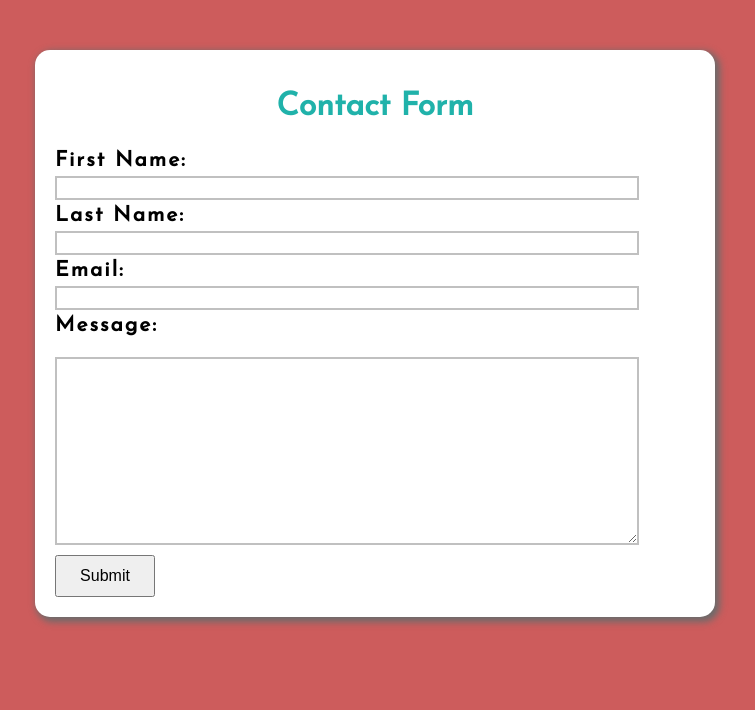
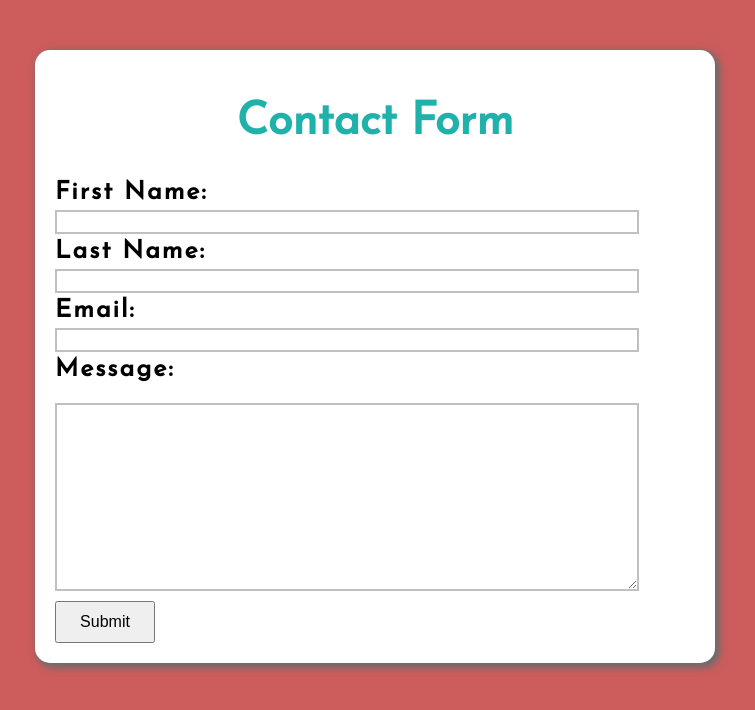
Before and after one commit to anrincon11/hw_listeners_rincon_amanda, a plain HTML site: page index.html in a window 1280 px wide. Shown: the whole page, without its empty margins (265-1020 px from the left). Drawn offline with Linux system fonts and the light colour scheme.

Commit message:
add media queries to form elements

```diff
--- a/css/main.css
+++ b/css/main.css
@@ -8,6 +8,24 @@ body {
 h1 {
 	text-align: center;
 	color: #20b2aa;
+}
+
+@media (min-width: 300px) {
+	h1 {
+		font-size: 25px;
+	}
+}
+
+@media (min-width: 600px) {
+	h1 {
+		font-size: 35px;
+	}
+}
+
+@media (min-width: 1200px) {
+	h1 {
+		font-size: 45px;
+	}
 }
 
 .site-container {
@@ -33,6 +51,26 @@ label {
 	clear: right;
 	font-size: 21px;
 	letter-spacing: 2px;
+}
+
+@media (min-width: 300px) {
+	label {
+		font-size: 15px;
+		text-align: center;
+	}
+}
+
+@media (min-width: 600px) {
+	label {
+		font-size: 20px;
+		text-align: left;
+	}
+}
+
+@media (min-width: 1200px) {
+	label {
+		font-size: 25px;
+	}
 }
 
 input,
```
